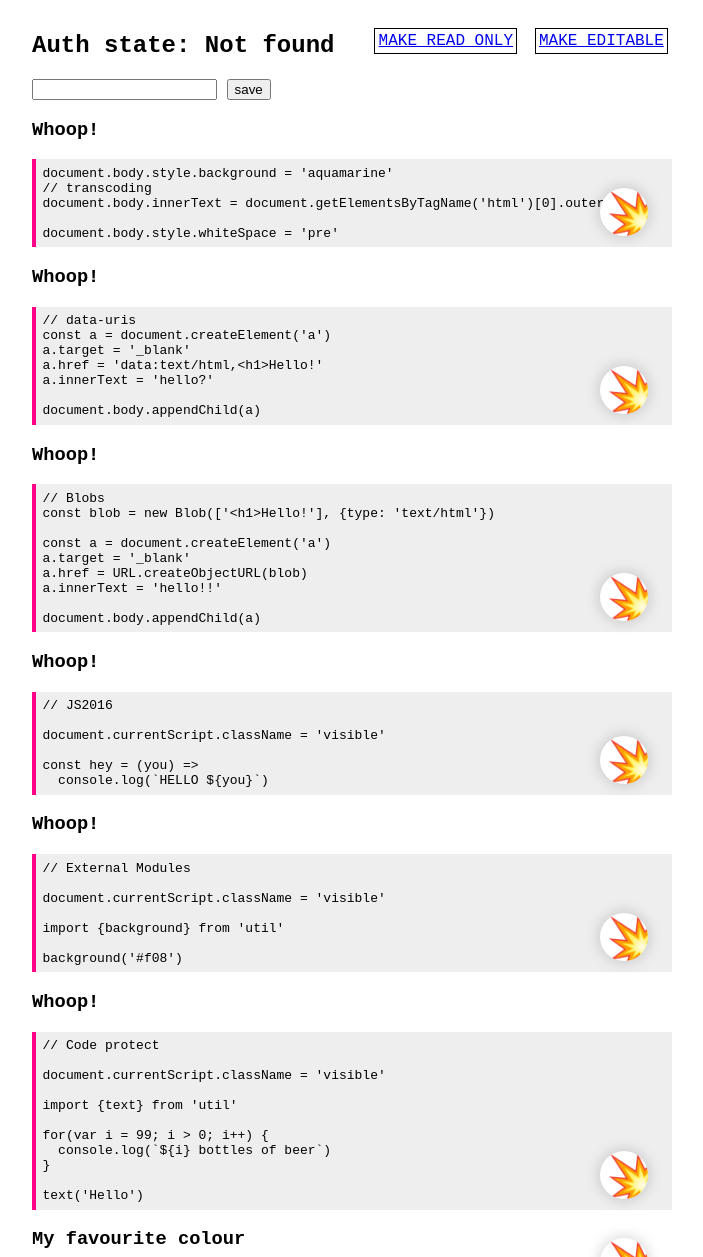
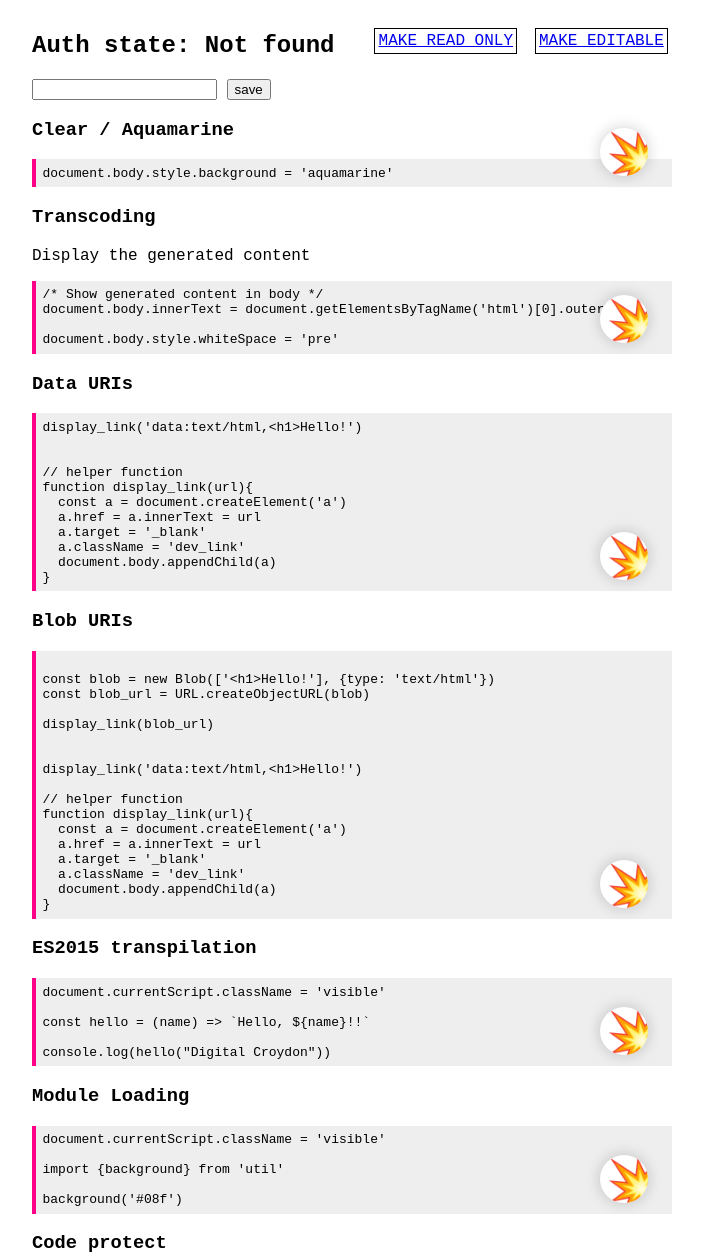
Before and after one commit to aliuk2012/code-along, a website: page public/admin.html in a window 1280 px wide. Shown: the top 1257 px of the page, without its empty margins (0-703 px from the left). Drawn offline with Linux system fonts and the light colour scheme; no server answers.

Commit message:
updated snippets

```diff
--- a/public/admin.html
+++ b/public/admin.html
@@ -31,66 +31,81 @@
       <input id="editable" type="checkbox" name="editable" value="">
     </label> -->
 
-<h3>Whoop!</h3>
-<pre><code>document.body.style.background = 'aquamarine'
-// transcoding
+
+<h3>Clear / Aquamarine</h3>
+<pre><code>document.body.style.background = 'aquamarine'</code></pre>
+<button class="send">💥</button>
+
+
+<h3>Transcoding</h3>
+<p>Display the generated content</p>
+<pre><code>/* Show generated content in body */
 document.body.innerText = document.getElementsByTagName('html')[0].outerHTML
 
 document.body.style.whiteSpace = 'pre'</code></pre>
 <button class="send">💥</button>
 
-<h3>Whoop!</h3>
-<pre><code>// data-uris
-const a = document.createElement('a')
-a.target = '_blank'
-a.href = 'data:text/html,&lt;h1&gt;Hello!'
-a.innerText = 'hello?'
+<h3>Data URIs</h3>
+<pre><code>display_link('data:text/html,&lt;h1&gt;Hello!')
 
-document.body.appendChild(a)</code></pre>
+
+// helper function
+function display_link(url){
+  const a = document.createElement('a')
+  a.href = a.innerText = url
+  a.target = '_blank'
+  a.className = 'dev_link'
+  document.body.appendChild(a)
+}
+</code></pre>
 <button class="send">💥</button>
 
 
-<h3>Whoop!</h3>
-<pre><code>// Blobs
+<h3>Blob URIs</h3>
+<pre><code>
 const blob = new Blob(['&lt;h1&gt;Hello!'], {type: 'text/html'})
+const blob_url = URL.createObjectURL(blob)
 
-const a = document.createElement('a')
-a.target = '_blank'
-a.href = URL.createObjectURL(blob)
-a.innerText = 'hello!!'
+display_link(blob_url)
 
-document.body.appendChild(a)</code></pre>
+
+display_link('data:text/html,&lt;h1&gt;Hello!')
+
+// helper function
+function display_link(url){
+  const a = document.createElement('a')
+  a.href = a.innerText = url
+  a.target = '_blank'
+  a.className = 'dev_link'
+  document.body.appendChild(a)
+}
+</code></pre>
 <button class="send">💥</button>
 
 
 
-<h3>Whoop!</h3>
-<pre><code>// JS2016
+<h3>ES2015 transpilation</h3>
+<pre><code>document.currentScript.className = 'visible'
 
-document.currentScript.className = 'visible'
+const hello = (name) => `Hello, ${name}!!`
 
-const hey = (you) =>
-  console.log(`HELLO ${you}`)</code></pre>
+console.log(hello("Digital Croydon"))</code></pre>
   <button class="send">💥</button>
 
 
 
-<h3>Whoop!</h3>
-<pre><code>// External Modules
-
-document.currentScript.className = 'visible'
+<h3>Module Loading</h3>
+<pre><code>document.currentScript.className = 'visible'
 
 import {background} from 'util'
 
-background('#f08')</code></pre>
+background('#08f')</code></pre>
 <button class="send">💥</button>
 
 
 
-<h3>Whoop!</h3>
-<pre><code>// Code protect
-
-document.currentScript.className = 'visible'
+<h3>Code protect</h3>
+<pre><code>document.currentScript.className = 'visible'
 
 import {text} from 'util'
 
```
